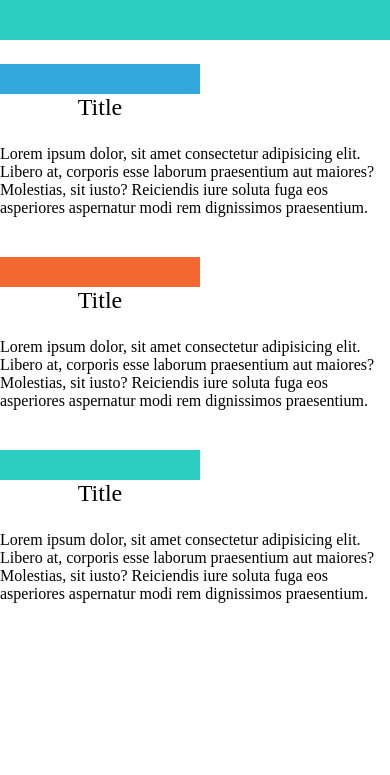
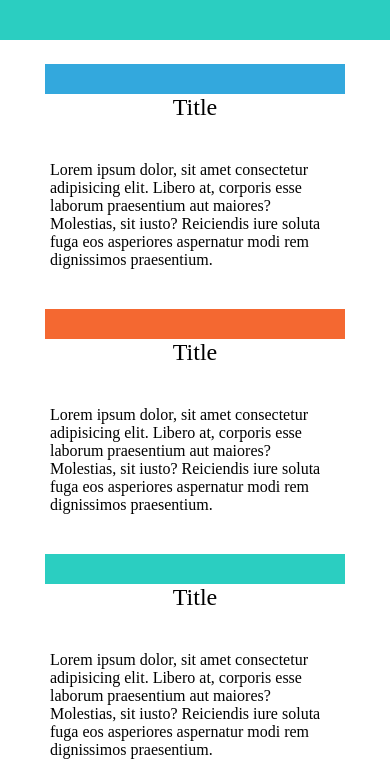
Before and after one commit to nathanguevara/first_responsive_website, a plain HTML site: page index.html in a window 390 px wide. Shown: the part 194-969 px from the top of the page. Before the commit the page ends 844 px from the top, so only its background shows below. Drawn offline with Linux system fonts and the light colour scheme.

Commit message:
added flex for desired media query result

```diff
--- a/styles.css
+++ b/styles.css
@@ -17,17 +17,32 @@ body {
     background-color: #2BCEC1;
     font-size: 2em;
 }
+p {
+    padding: 0px 50px 0px 50px;
+}
 .titleOne {
     grid-column: 1;
     grid-row: 2;
+    display: flex;
+    flex-direction: column;
+    justify-content: center;
+    align-items: center;
 }
 .titleTwo {
     grid-column: 2;
     grid-row: 2;
+    display: flex;
+    flex-direction: column;
+    justify-content: center;
+    align-items: center;
 }
 .titleThree {
     grid-column: 3;
     grid-row: 2;
+    display: flex;
+    flex-direction: column;
+    justify-content: center;
+    align-items: center;
 }
 p.titleTextTwo{
     font-size: 1.5em;
```
Also changed, not shown: index.html (+1 -0 lines).
